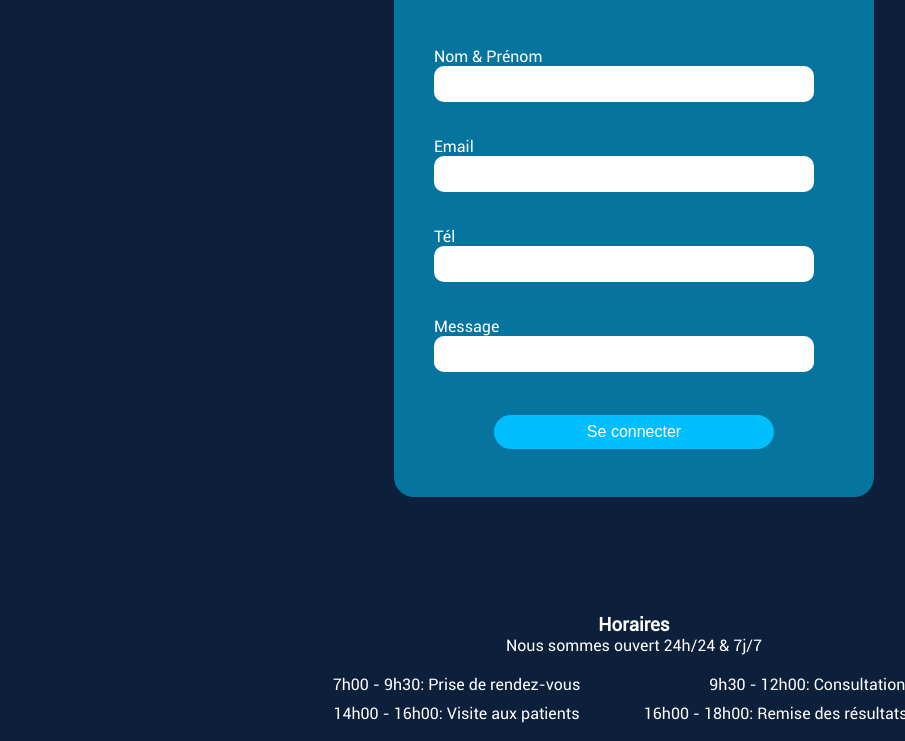
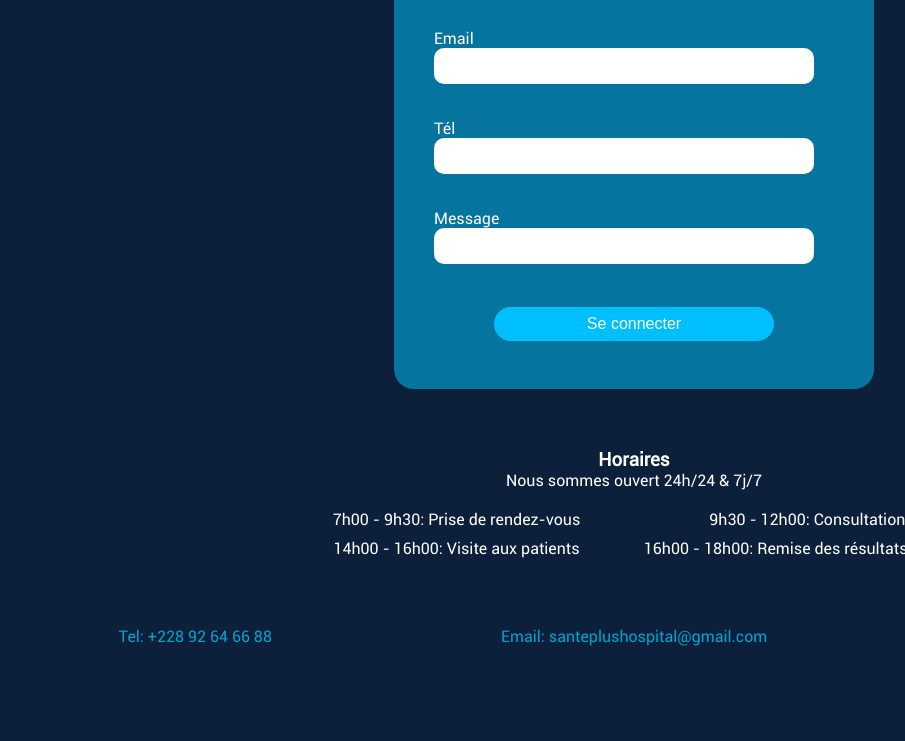
Before and after one commit to Amiir22-24/H-spitalProjet, a plain HTML site: page connection.html in a window 1280 px wide. Shown: the part 398-1139 px from the top of the page, without its empty margins (6-911 px from the left). After the commit the page ends 1072 px from the top, so only its background shows below. Drawn offline with Linux system fonts and the light colour scheme.

Commit message:
height reinitial connect

```diff
--- a/connection.css
+++ b/connection.css
@@ -16,9 +16,10 @@ body{
     display: flex;
     justify-content: center;
     align-items: center;
-    min-height: 100vh;
-    padding-top: 50px;
+    min-height: 70vh;
+    padding-top: 0px;
     color: white;
+    border-radius: 20px;
 }
 
 form {
```
